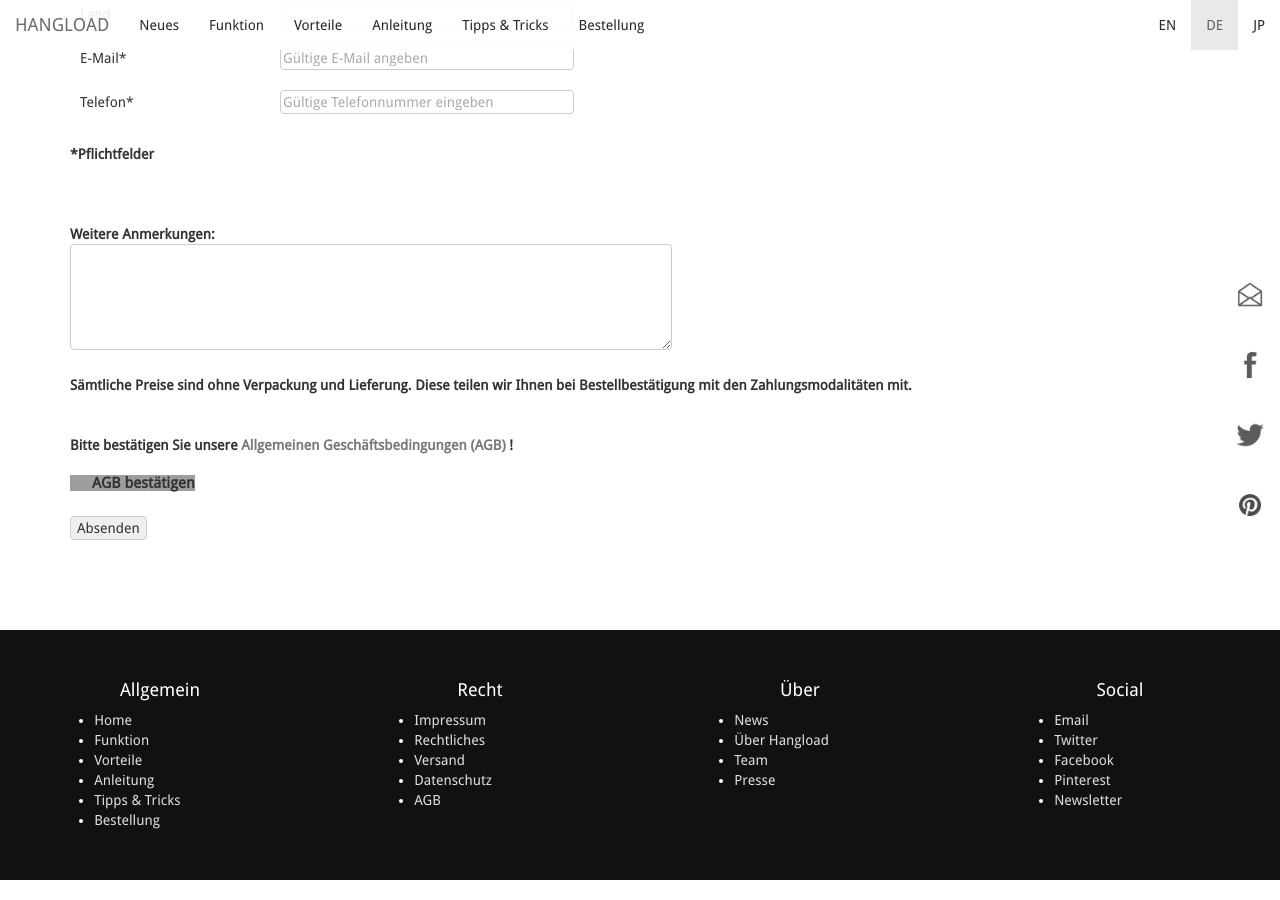
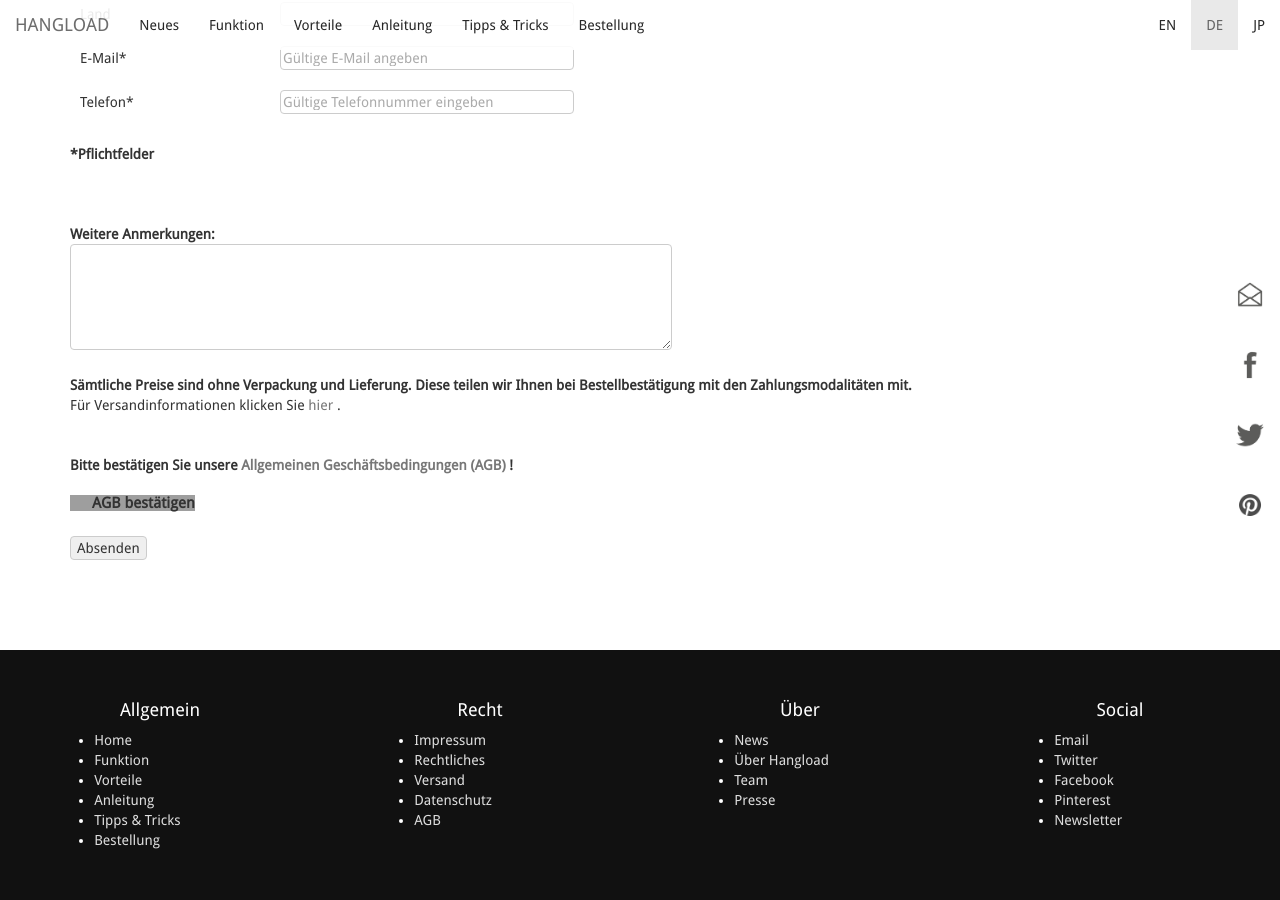
Before and after one commit to bodokaiser/hangload.com, a Jekyll site: the page built from de/webshop/index.html, in a window 1280 px wide and 900 px high, scrolled down 3251 px. Built offline with Jekyll 4.4.1, drawn with Linux system fonts in a browser that asks for light colours; nearby versions of some CDN libraries; library files that are not in the unit come from our copies; Markdown is read by kramdown in place of the engine named in the settings; grey boxes are pictures that could not be loaded.

Commit message:
Update index.html

```diff
--- a/de/webshop/index.html
+++ b/de/webshop/index.html
@@ -399,7 +399,8 @@ Wenn Sie einen Hangload aus Edelstahl mit Banner bestellen möchten - welche Ban
 
 <br>
 <strong> Sämtliche Preise sind ohne Verpackung und Lieferung. Diese teilen wir Ihnen bei Bestellbestätigung
-mit den Zahlungsmodalitäten mit. </strong>
+mit den Zahlungsmodalitäten mit. </strong> <br>
+Für Versandinformationen klicken Sie <a target="_blank" href="/deliveryDE/#delivery"> hier </a>.
 <br>
 <br>
 <br>
```
